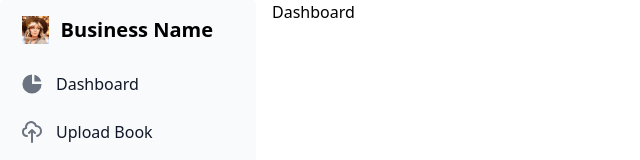
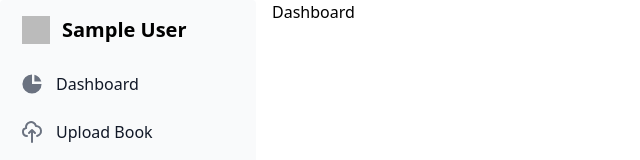
Before and after one commit to bilal-sajid/Book-Recommendation-Platform, a React (Vite) app in the folder mern-client/: page /admin/dashboard in a window 1280 px wide. Shown: the top 160 px of the page, without its empty margins (0-640 px from the left). Built offline with nearby package versions, Linux system fonts and the light colour scheme; no server answers; sample sign-in values are in the browser's storage.

Commit message:
Update SideBar.jsx

```diff
--- a/mern-client/src/dashboard/SideBar.jsx
+++ b/mern-client/src/dashboard/SideBar.jsx
@@ -1,17 +1,24 @@
-import React from 'react'
+import React, { useContext } from 'react'
 import { Sidebar } from "flowbite-react";
 import { BiBuoy } from "react-icons/bi";
 import { HiArrowSmRight, HiChartPie, HiInbox, HiOutlineCloudUpload, HiShoppingBag, HiTable, HiUser, HiViewBoards } from "react-icons/hi";
+import {AuthContext} from "../contexts/AuthProvider"
 
-
-import userImage from "../assets/ProfileImage.jpeg"
+// import userImage from "../assets/ProfileImage.jpeg"
 
 const SideBar = () => {
+
+  const {user} = useContext(AuthContext)
+  // console.log(user)
+
   return (
     <Sidebar aria-label="Sidebar with content separator example">
 
-    <Sidebar.Logo href="#" img={userImage} imgAlt="Flowbite logo">
-        Business Name
+    <Sidebar.Logo href="/" img={user?.photoURL}>
+      {/* imgAlt="Flowbite logo"> */}
+        {
+          user?.displayName || "Demo User"
+        }
     </Sidebar.Logo>
 
       <Sidebar.Items>
```
